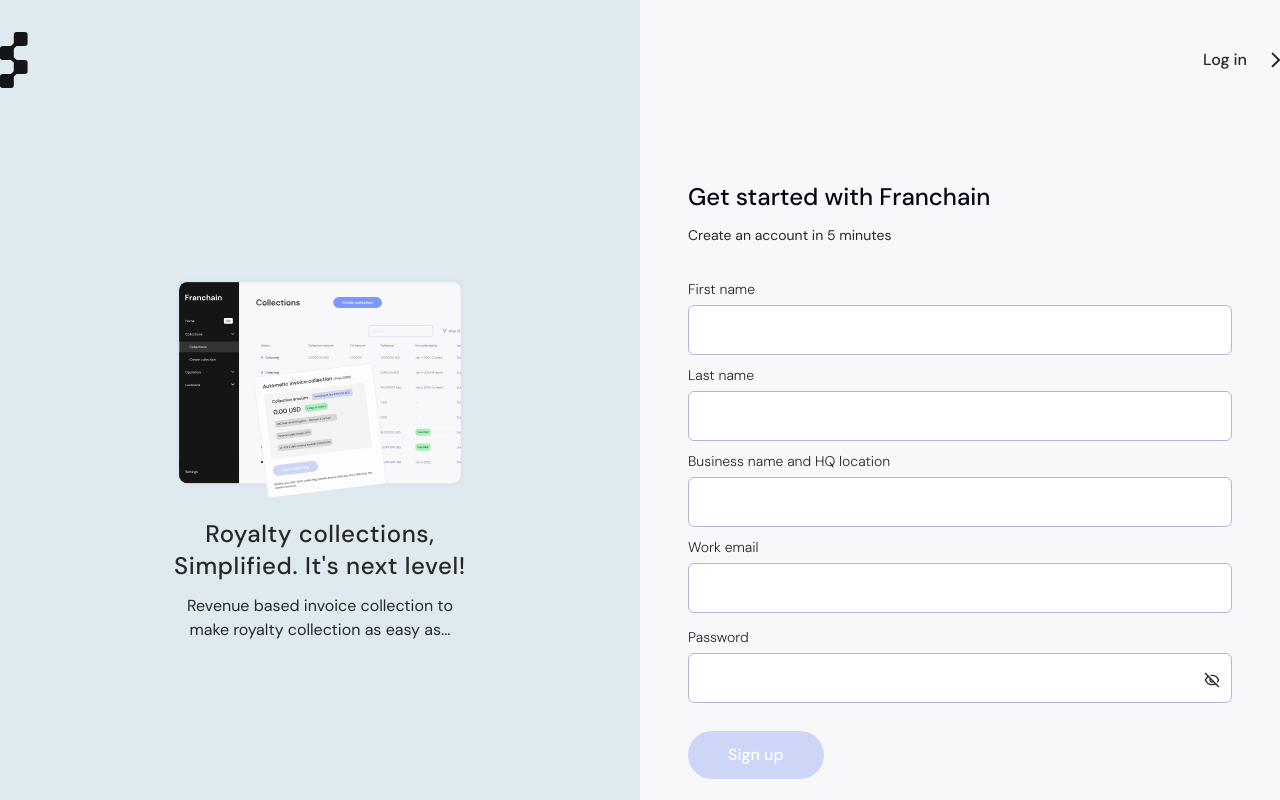
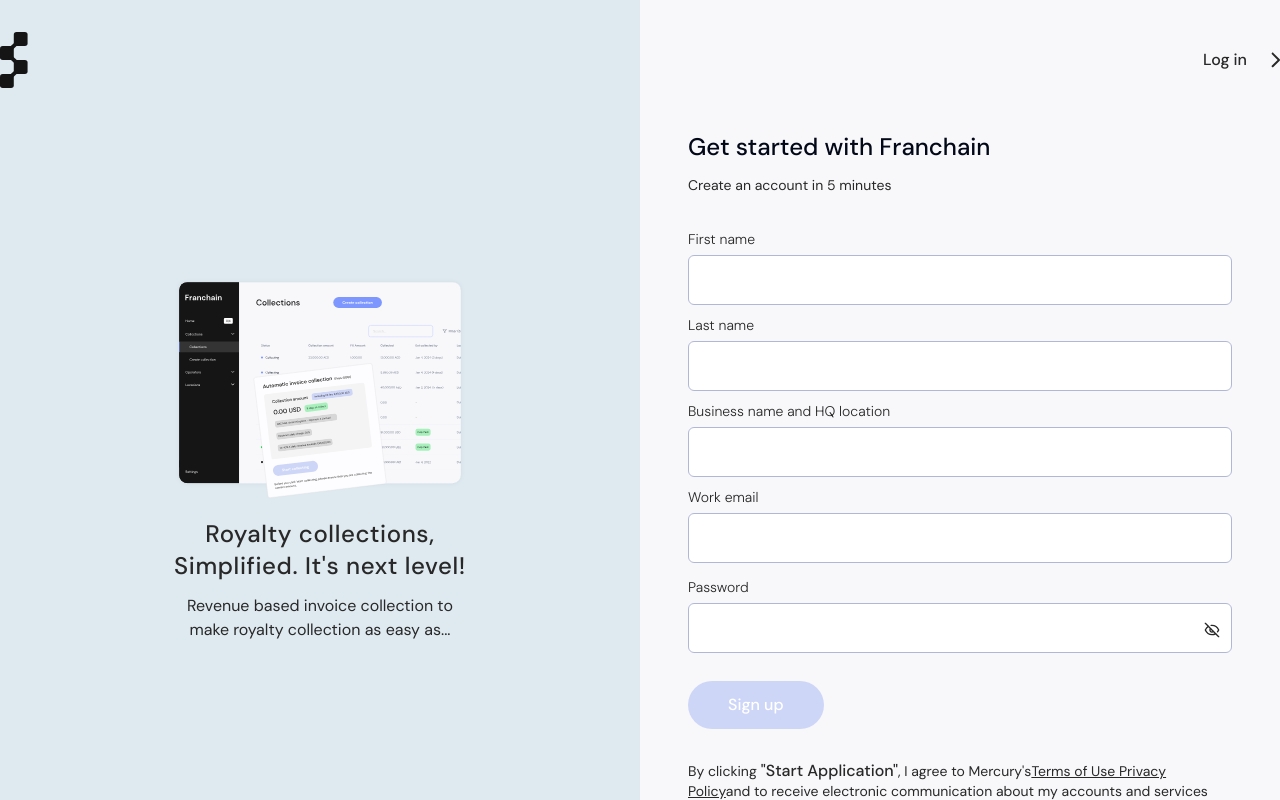
Before and after one commit to Oluwaseun-Oyewole/franchain-assessment, a React (Vite) app: page /auth/signup in a window 1280 px wide. Built offline with nearby package versions, Linux system fonts and the light colour scheme.

Commit message:
fixed auth screen bugs

```diff
--- a/src/views/auth/signUp/index.tsx
+++ b/src/views/auth/signUp/index.tsx
@@ -47,7 +47,7 @@
           type="h1"
           weight="medium"
           variant="displayXs"
-          className="md:mt-[180px] lg:mt-[200px]"
+          className="md:mt-[180px] lg:mt-[200px] xl:mt-[100px]"
         />
         <Typography
           children="Create an account in 5 minutes"
```
